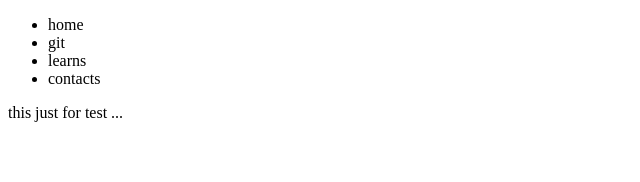
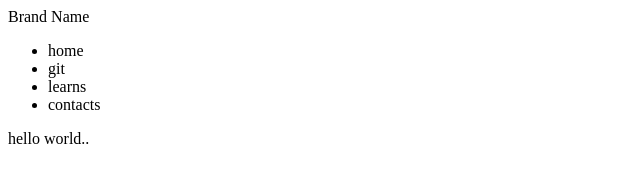
Before and after one commit to rajweb0207/This-is-first-repo, a plain HTML site: page index.html in a window 1280 px wide. Shown: the whole page, without its empty margins (0-640 px from the left). Drawn offline with Linux system fonts and the light colour scheme.

Commit message:
this jus little modification

```diff
--- a/index.html
+++ b/index.html
@@ -4,6 +4,8 @@
 	<title>hello world</title>
 </head>
 <body>
+	<header>
+		<div>Brand Name</div>
 		<div class="nav">
 			<ul>
 				<li>home</li>
@@ -12,6 +14,11 @@
 				<li>contacts</li>
 			</ul>
 		</div>
-	<div>this just for test ...</div>
+	</header>
+	<div>
+		<p>hello world..</p>
+	</div>
+
+
 </body>
 </html>
```
Lines whose indentation alone changed are shown as unchanged.
